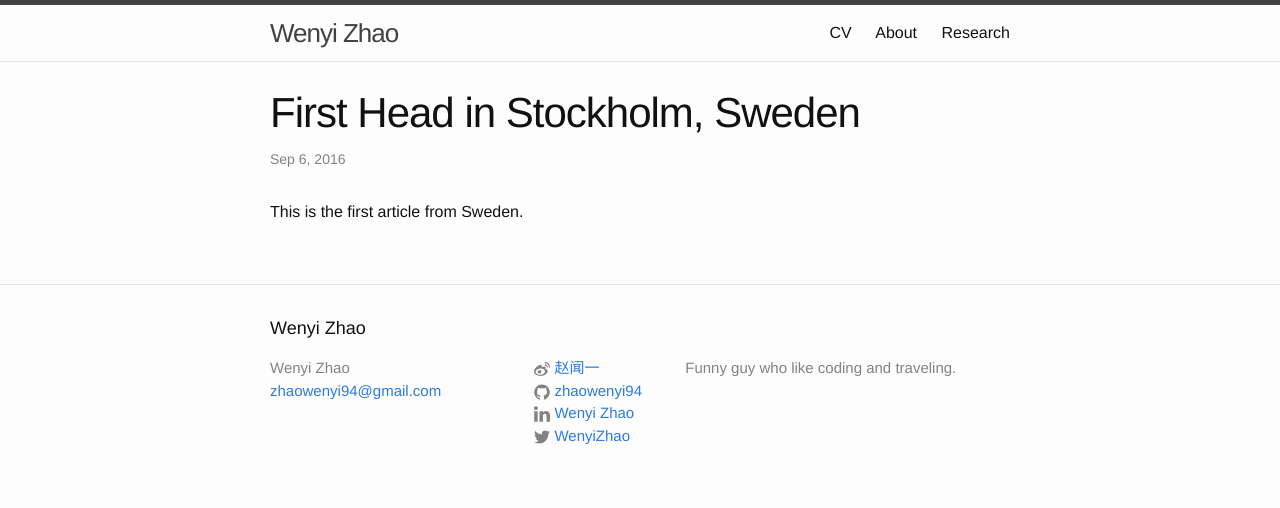
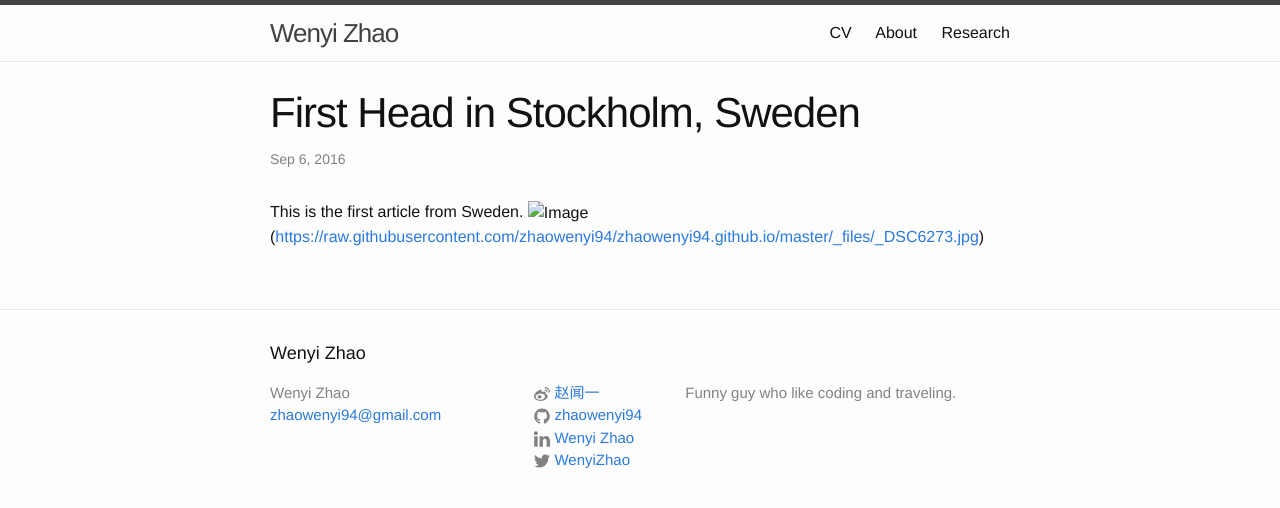
Before and after one commit to zhaowenyi94/zhaowenyi94.github.io, a Jekyll site: the page built from _posts/2016-09-06-First head in Sweden.markdown, in a window 1280 px wide. Shown: the top 508 px of the page. Built offline with Jekyll 4.4.1, drawn with Linux system fonts in a browser that asks for light colours; some of the changed lines change nothing that is shown.

Commit message:
test photo

```diff
--- a/_posts/2016-09-06-First head in Sweden.markdown
+++ b/_posts/2016-09-06-First head in Sweden.markdown
@@ -8,3 +8,6 @@ categories: jekyll update
 {% endhighlight %}
 
 This is the first article from Sweden.
+![Image]()([https://raw.githubusercontent.com/zhaowenyi94/zhaowenyi94.github.io/master/\_files/\_DSC6273.jpg][2])
+
+[2]:	https://raw.githubusercontent.com/zhaowenyi94/zhaowenyi94.github.io/master/_files/_DSC6273.jpg
```
